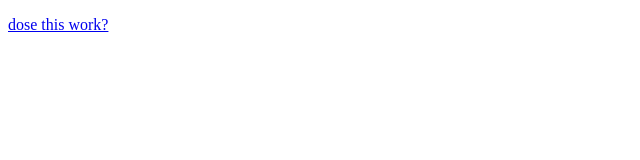
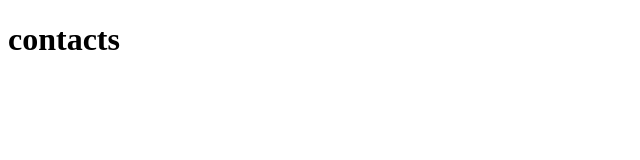
Before and after one commit to anonymoustafa/Handlebars-static-site-generator, a website: page contact.html in a window 1280 px wide. Shown: the whole page, without its empty margins (0-640 px from the left). Drawn offline with Linux system fonts and the light colour scheme.

Commit message:
Update contact.html

```diff
--- a/contact.html
+++ b/contact.html
@@ -7,8 +7,8 @@
     <title>Document</title>
 </head>
 <body>
-    <p>
-        <a href="./contact.html">dose this work?</a>
-    </p>
+    <h1>
+        contacts
+    </h1>
 </body>
 </html>
```
